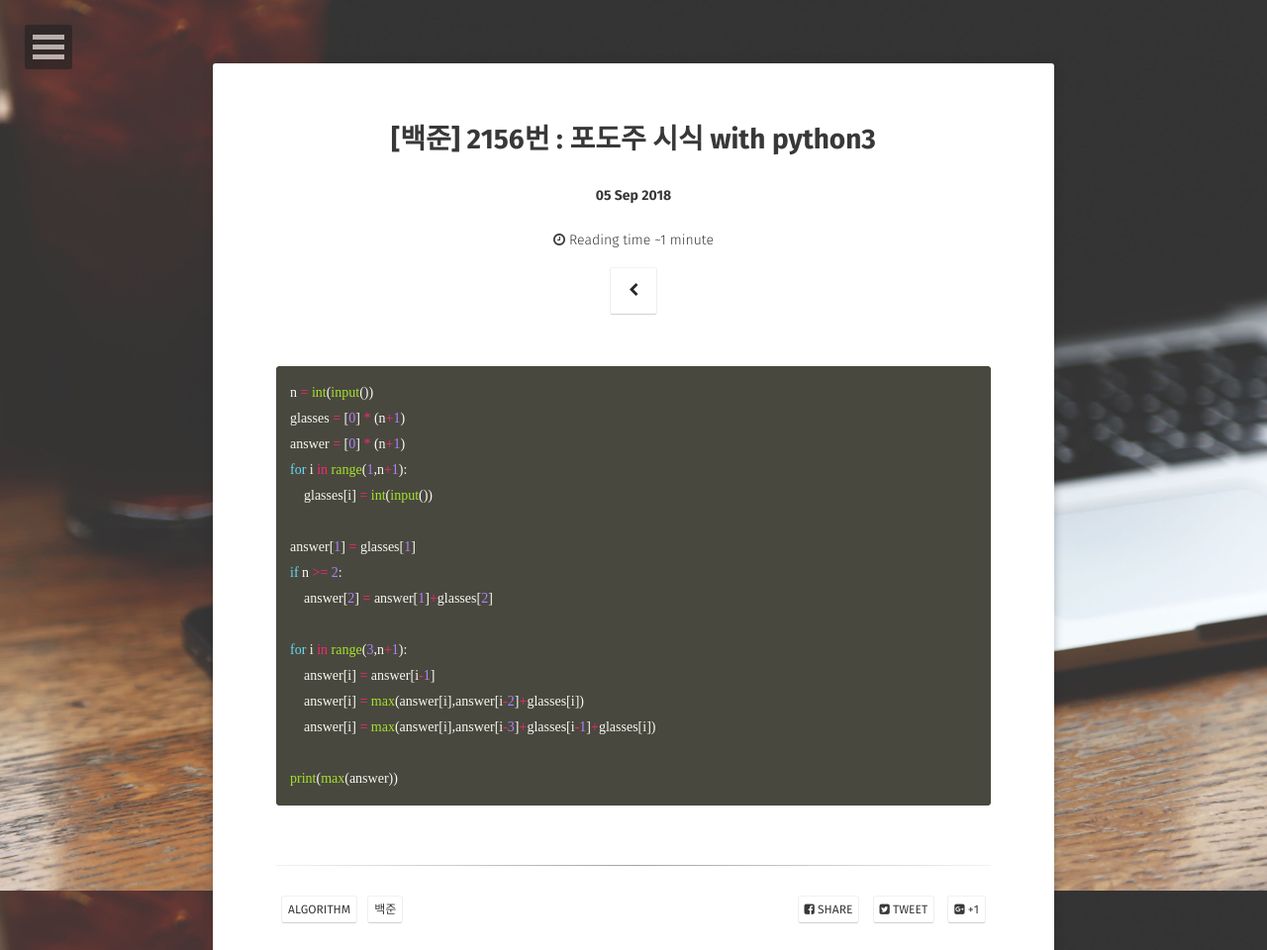
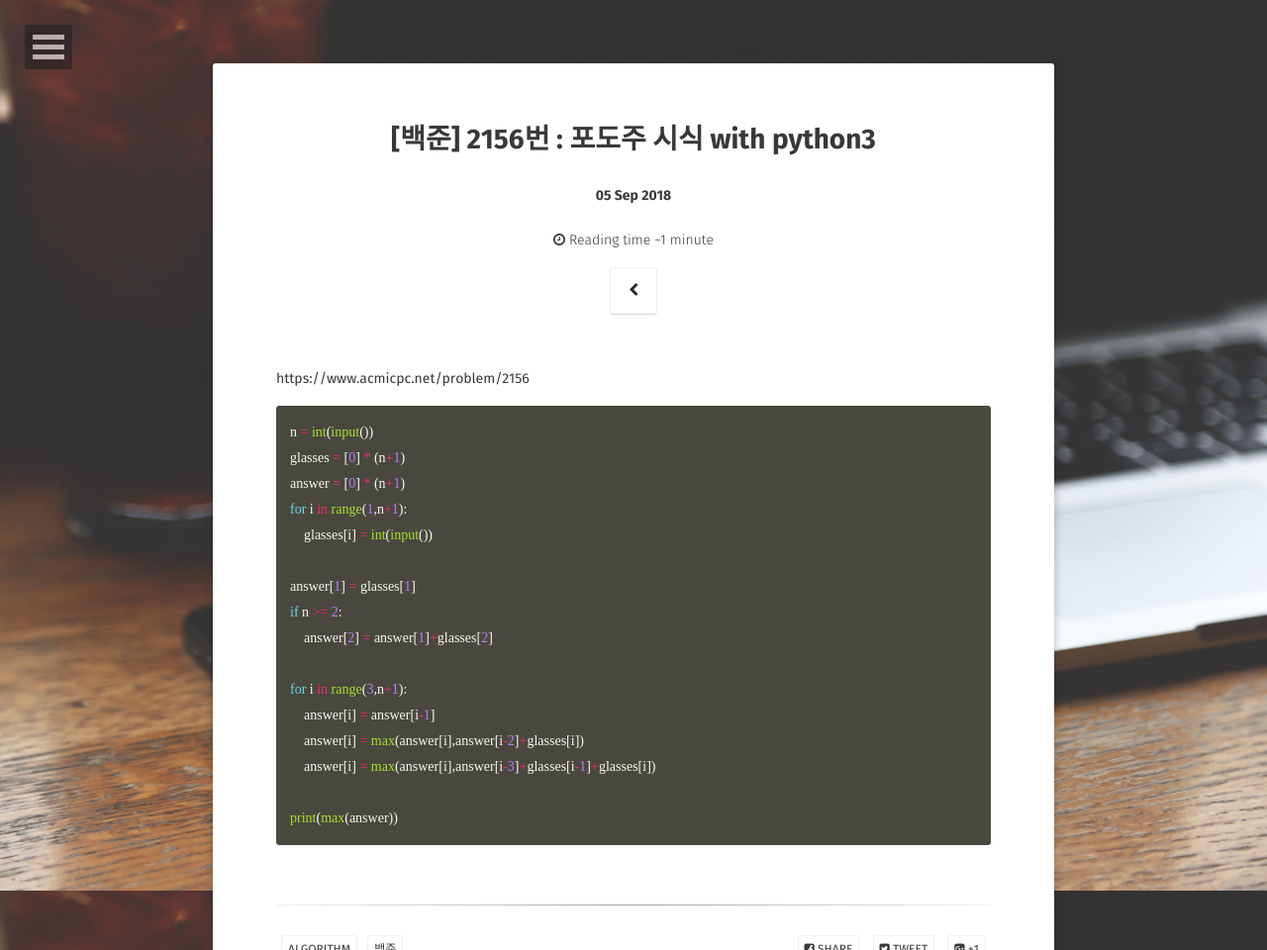
Before and after one commit to JoosJuliet/joosjuliet.github.io, a Jekyll site: the page built from _posts/2018-09-05-2156.md, in a window 1280 px wide, cut to the strip 0-960 px from the top of the page. Shown: the whole strip at 99% size. Built offline with Jekyll 4.4.1, drawn with Linux system fonts in a browser that asks for light colours; some web fonts are replaced; some of the changed lines change nothing that is shown.

Commit message:
2156 문제 추가

````diff
--- a/_posts/2018-09-05-2156.md
+++ b/_posts/2018-09-05-2156.md
@@ -6,6 +6,7 @@ categories: Algorithm
 tags: [ 'algorithm', '백준' ]
 comments: true
 ---
+https://www.acmicpc.net/problem/2156
 
 
 ``` python
````
